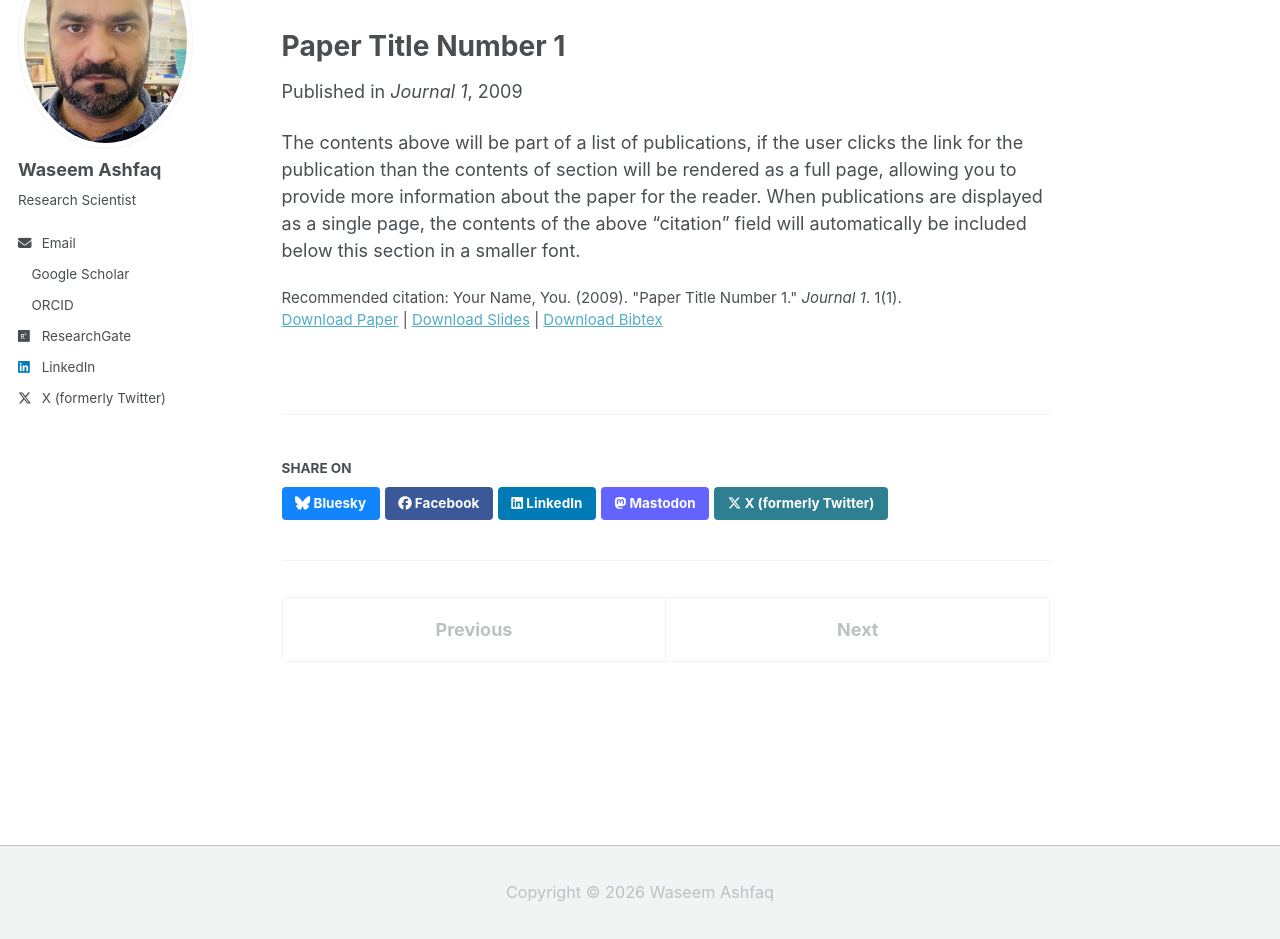
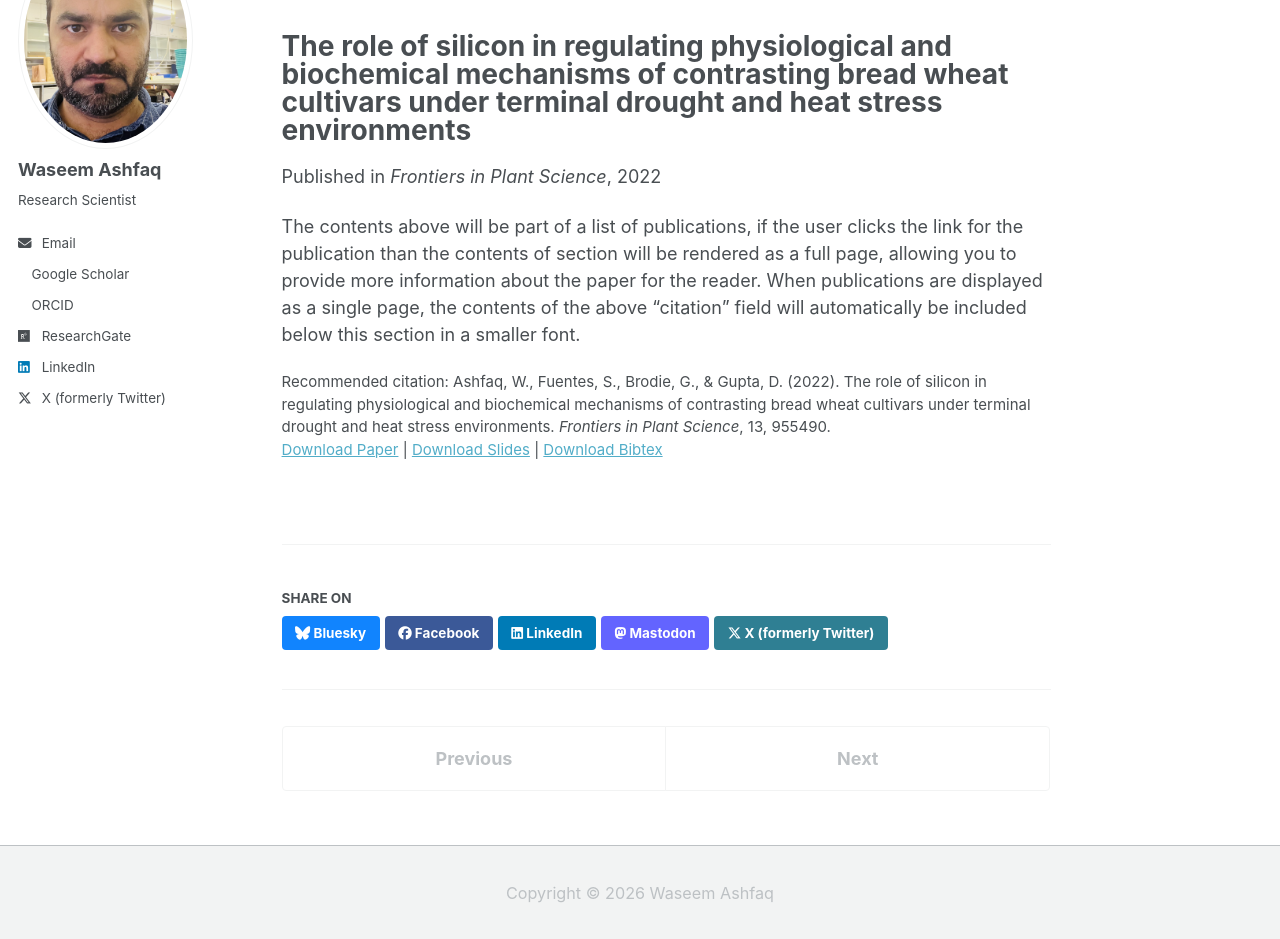
Before and after one commit to washfaq/waseemashfaq.github.io, a Jekyll site: the page built from _publications/2009-10-01-paper-title-number-1.md, in a window 1280 px wide and 1106 px high, cut to the strip 167-1106 px from the top of the window. Built offline with Jekyll 4.4.1, drawn with Linux system fonts in a browser that asks for light colours; a script bundle is joined from its source files by our own code; library files that are not in the unit come from our copies.

Commit message:
Update 2009-10-01-paper-title-number-1.md

```diff
--- a/_publications/2009-10-01-paper-title-number-1.md
+++ b/_publications/2009-10-01-paper-title-number-1.md
@@ -1,14 +1,14 @@
 ---
-title: "Paper Title Number 1"
+title: "The role of silicon in regulating physiological and biochemical mechanisms of contrasting bread wheat cultivars under terminal drought and heat stress environments"
 collection: publications
 category: manuscripts
-permalink: /publication/2009-10-01-paper-title-number-1
-excerpt: 'This paper is about the number 1. The number 2 is left for future work.'
-date: 2009-10-01
-venue: 'Journal 1'
-slidesurl: 'https://academicpages.github.io/files/slides1.pdf'
-paperurl: 'https://academicpages.github.io/files/paper1.pdf'
-bibtexurl: 'https://academicpages.github.io/files/bibtex1.bib'
-citation: 'Your Name, You. (2009). &quot;Paper Title Number 1.&quot; <i>Journal 1</i>. 1(1).'
+permalink: /publication/silicon-wheat-heat-drought
+excerpt: ""
+date: 2022-08-03
+venue: 'Frontiers in Plant Science'
+slidesurl: ""
+paperurl: 'https://doi.org/10.3389/fpls.2022.955490'
+bibtexurl: '/files/Ashfaq_2022_silicon.bib'
+citation: "Ashfaq, W., Fuentes, S., Brodie, G., & Gupta, D. (2022). The role of silicon in regulating physiological and biochemical mechanisms of contrasting bread wheat cultivars under terminal drought and heat stress environments. <i>Frontiers in Plant Science</i>, 13, 955490."
 ---
 The contents above will be part of a list of publications, if the user clicks the link for the publication than the contents of section will be rendered as a full page, allowing you to provide more information about the paper for the reader. When publications are displayed as a single page, the contents of the above "citation" field will automatically be included below this section in a smaller font.
```
